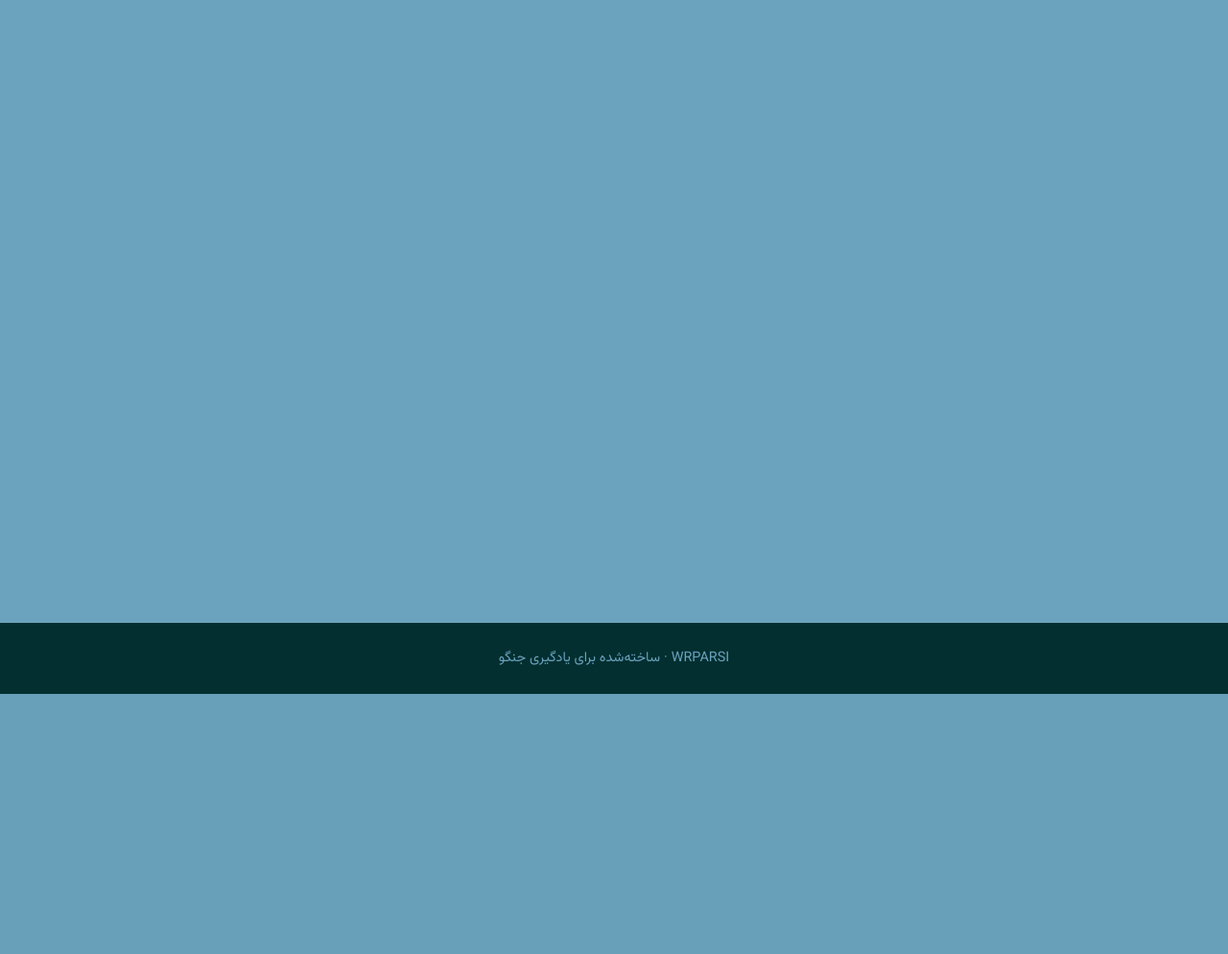
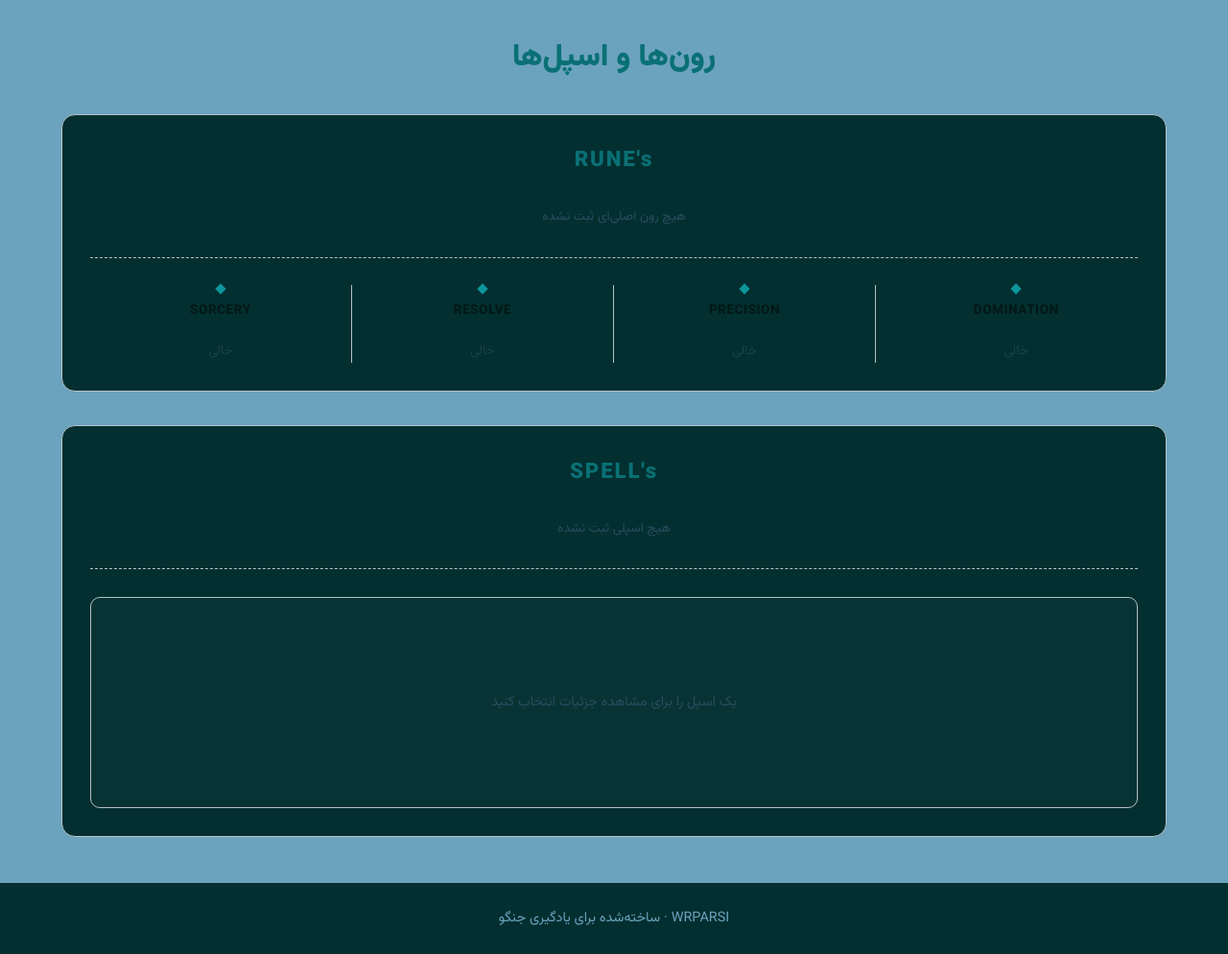
Before and after one commit to AKILLERHM/WRPARSI, a Django app: a page that uses runes/templates/runes/runes_and_spells_page.html in a window 1280 px wide. Shown: the part 77-1071 px from the top of the page at 96% size. Before the commit the page ends 800 px from the top, so only its background shows below. Run offline with Django 5.2, Linux system fonts and the light colour scheme; data that the repository does not hold is empty.

Commit message:
runes&spells page complet 70% of the ways need to fix some bugs

```diff
--- a/WR_PARSI/settings.py
+++ b/WR_PARSI/settings.py
@@ -28,7 +28,7 @@ SECRET_KEY = os.environ.get("DJANGO_SECRET_KEY")
 # SECURITY WARNING: don't run with debug turned on in production!
 DEBUG = os.getenv("DEBUG", "True").lower() == "true"
 
-ALLOWED_HOSTS = os.getenv("ALLOWED_HOSTS", "").split(",") if os.getenv("ALOOWED_HOSTS") else []
+ALLOWED_HOSTS = os.getenv("ALLOWED_HOSTS", "").split(",") if os.getenv("ALLOWED_HOSTS") else []
 
 
 # Application definition
--- a/runes/templates/runes/runes_and_spells_page.html
+++ b/runes/templates/runes/runes_and_spells_page.html
@@ -1,2 +1,88 @@
 {% extends "main.html" %}
 {% load static %}
+
+{% block extra_head %}
+<link rel="stylesheet" href="{% static 'style/runes_and_spells.css' %}">
+{% endblock %}
+
+{% block content %}
+
+    <div class="runes-spells-container">
+        <h1 class="page-title">رون‌ها و اسپل‌ها</h1>
+
+        <!-- ================= RUNE's ================= -->
+        <section class="runes-box">
+            <h2 class="runes-box__title">RUNE's</h2>
+
+            <!-- ردیف رون‌های اصلی (Keystone) -->
+            <div class="primary-runes-row">
+                {% for rune in primary_runes %}
+                    {% include "partials/rune_icon.html" with rune=rune %}
+                {% empty %}
+                    <p class="runes-empty">هیچ رون اصلی‌ای ثبت نشده</p>
+                {% endfor %}
+            </div>
+
+            <!-- شبکه رون‌های فرعی، دسته‌بندی‌شده -->
+            <div class="secondary-runes-grid">
+                {% for group in secondary_groups %}
+                    <div class="rune-category-column">
+                        <h3 class="rune-category-column__title">{{ group.label }}</h3>
+                        <div class="rune-category-column__icons">
+                            {% for rune in group.runes %}
+                                {% include "partials/rune_icon.html" with rune=rune %}
+                            {% empty %}
+                                <p class="runes-empty runes-empty--small">خالی</p>
+                            {% endfor %}
+                        </div>
+                    </div>
+                {% endfor %}
+            </div>
+        </section>
+
+        <!-- ================= SPELL's ================= -->
+        <section class="spells-box">
+            <h2 class="spells-box__title">SPELL's</h2>
+
+            <div class="spells-row">
+                {% for spell in spells %}
+                    <div class="spell-icon"
+                         hx-get="{% url 'SpellDetail' spell.pk %}"
+                         hx-target="#spell-detail-panel"
+                         hx-swap="innerHTML"
+                         hx-trigger="click, keyup[key=='Enter']"
+                         role="button"
+                         tabindex="0"
+                         title="{{ spell.name }}">
+                        {% if spell.img_url %}
+                            <img src="{{ spell.img_url }}" alt="{{ spell.name }}">
+                        {% endif %}
+                    </div>
+                {% empty %}
+                    <p class="runes-empty">هیچ اسپلی ثبت نشده</p>
+                {% endfor %}
+            </div>
+
+            <!-- htmx محتوای این پنل رو با کلیک روی هر اسپل، همینجا جایگزین می‌کنه -->
+            <div id="spell-detail-panel" class="spell-detail-panel">
+                <p class="spell-detail-panel__placeholder">یک اسپل را برای مشاهده جزئیات انتخاب کنید</p>
+            </div>
+        </section>
+
+    </div>
+
+    <!-- htmx محتوای مودال جزئیات رون رو با کلیک روی هر رون، اینجا لود می‌کنه -->
+    <div id="rune-modal-root"></div>
+
+{% endblock content %}
+
+{% block extra_js %}
+<script>
+    // با زدن Esc، مودال رون (اگه بازه) بسته بشه
+    document.addEventListener('keydown', function (e) {
+        if (e.key === 'Escape') {
+            document.getElementById('rune-modal-root').innerHTML = '';
+        }
+    });
+</script>
+{% endblock %}
--- a/runes/urls.py
+++ b/runes/urls.py
@@ -4,5 +4,6 @@ from . import views
 urlpatterns = [
 
     path("runes&spells/", views.runes_ans_spells_page, name="Runes&SpellsPage"),
-
+    path("runes/<int:pk>/detial", views.rune_detail, name="RuneDetail"),
+    path("spells/<int:pk>/detial", views.spell_detial, name="SpellDetial")
 ]
--- a/runes/views.py
+++ b/runes/views.py
@@ -1,13 +1,50 @@
-from django.shortcuts import render
+from django.shortcuts import render, get_object_or_404
 from .models import Rune, Spell
 
 
 
 def runes_ans_spells_page(request):
 
-    runes = Rune.objects.all()
+    primary_runes = Rune.objects.filter(role=Rune.Role.PRIMARY)
+
+    #ترتیب نمایش ستون های رون های فرعی
+    category_order = [
+        (Rune.SecondaryCategory.DOMINATION, "Domination"),
+        (Rune.SecondaryCategory.PRECISION, "Precision"),
+        (Rune.SecondaryCategory.RESOLVE, "Resolve"),
+        (Rune.SecondaryCategory.SORCERY, "sorcery"),
+    ]
+
+    secondary_groups = [
+        {
+            "code": code,
+            "label": label,
+            "runes": Rune.objects.filter(
+                role=Rune.Role.SECONDARY,
+                secondary_category=code,
+            ),
+        }
+        for code,label in category_order
+    ]
+
     spells = Spell.objects.all()
 
-    context = { "runes": runes, "spells":spells }
+    context = {
+        "primary_runes": primary_runes,
+        "secondary_groups": secondary_groups,
+        "spells": spells
+    }
 
     return render(request, "runes/runes_and_spells_page.html", context )
+
+
+
+def rune_detail(request, pk):
+    rune = get_object_or_404(Rune, pk=pk)
+    return render(request, "partials/rune_detial.html", {"rune": rune})
+
+
+
+def spell_detial(request, pk):
+    spell = get_object_or_404(Spell, pk=pk)
+    return render(render, "partials/spell_detial.html", {"spell": spell})
--- a/static/style/runes_and_spells.css
+++ b/static/style/runes_and_spells.css
@@ -0,0 +1,408 @@
+/* ==========================================================================
+   Runes & Spells Page Styles — runes_and_spells.css
+   ========================================================================== */
+
+.runes-spells-container {
+  max-width: 1200px;
+  margin: 2rem auto 3rem;
+  padding: 0 1.5rem;
+}
+
+.page-title {
+  text-align: center;
+  color: var(--color-heading, #0C969C);
+  margin-bottom: 1.8rem;
+  font-size: 2rem;
+  font-weight: 900;
+}
+
+.runes-empty {
+  color: var(--color-text-muted, #0A7075);
+  font-size: 0.85rem;
+}
+
+.runes-empty--small {
+  opacity: 0.6;
+}
+
+/* ==========================================================================
+   RUNE's box
+   ========================================================================== */
+
+.runes-box {
+  background: var(--c-dark, #032F30);
+  border: 1px solid var(--color-surface-border, #274D60);
+  border-radius: 14px;
+  padding: 1.8rem;
+  margin-bottom: 2.2rem;
+}
+
+.runes-box__title {
+  text-align: center;
+  color: var(--color-heading, #0C969C);
+  font-size: 1.4rem;
+  font-weight: 900;
+  letter-spacing: 0.08em;
+  margin-bottom: 1.6rem;
+}
+
+/* ---------- ردیف رون‌های اصلی (Keystone) ---------- */
+
+.primary-runes-row {
+  display: flex;
+  flex-wrap: wrap;
+  justify-content: center;
+  gap: 0.9rem;
+  padding-bottom: 1.8rem;
+  margin-bottom: 1.8rem;
+  border-bottom: 1px dashed var(--color-surface-border, #274D60);
+}
+
+/* ---------- آیکون رون (مشترک بین اصلی و فرعی) ---------- */
+
+.rune-icon {
+  width: 56px;
+  height: 56px;
+  min-width: 56px;
+  border-radius: 50%;
+  background: rgba(255, 255, 255, 0.04);
+  border: 2px solid var(--color-surface-border, #274D60);
+  display: flex;
+  align-items: center;
+  justify-content: center;
+  cursor: pointer;
+  overflow: hidden;
+  transition: border-color 0.2s ease, transform 0.2s ease, box-shadow 0.2s ease;
+}
+
+.rune-icon img {
+  width: 100%;
+  height: 100%;
+  object-fit: cover;
+}
+
+.rune-icon:hover,
+.rune-icon:focus-visible {
+  border-color: var(--c-cyan, #0C969C);
+  transform: translateY(-3px);
+  box-shadow: 0 6px 16px rgba(12, 150, 156, 0.35);
+  outline: none;
+}
+
+/* ---------- شبکه رون‌های فرعی: ۴ ستون دسته‌بندی‌شده ---------- */
+
+.secondary-runes-grid {
+  display: grid;
+  grid-template-columns: repeat(4, 1fr);
+}
+
+.rune-category-column {
+  padding: 0 1.2rem;
+  border-right: 1px solid var(--color-surface-border, #274D60);
+}
+
+.rune-category-column:first-child {
+  padding-right: 0;
+  border-right: none;
+}
+
+.rune-category-column:last-child {
+  padding-left: 1.2rem;
+}
+
+.rune-category-column__title {
+  position: relative;
+  text-align: center;
+  color: var(--color-text, #6BA3BE);
+  font-size: 0.85rem;
+  font-weight: 700;
+  text-transform: uppercase;
+  letter-spacing: 0.04em;
+  margin-bottom: 1.1rem;
+  padding-top: 0.9rem;
+}
+
+/* لوزی تزئینی بالای عنوان هر دسته، مطابق طرح دست‌کشیده */
+.rune-category-column__title::before {
+  content: "";
+  position: absolute;
+  top: 0;
+  left: 50%;
+  width: 8px;
+  height: 8px;
+  background: var(--c-cyan, #0C969C);
+  transform: translateX(-50%) rotate(45deg);
+}
+
+.rune-category-column__icons {
+  display: flex;
+  flex-wrap: wrap;
+  justify-content: center;
+  gap: 0.6rem;
+}
+
+.rune-category-column__icons .rune-icon {
+  width: 46px;
+  height: 46px;
+  min-width: 46px;
+}
+
+/* ==========================================================================
+   Rune detail modal
+   ========================================================================== */
+
+.rune-modal-backdrop {
+  position: fixed;
+  inset: 0;
+  background: rgba(3, 23, 22, 0.75);
+  display: flex;
+  align-items: center;
+  justify-content: center;
+  padding: 1.5rem;
+  z-index: 1000;
+  animation: rune-modal-fade-in 0.15s ease;
+}
+
+@keyframes rune-modal-fade-in {
+  from { opacity: 0; }
+  to { opacity: 1; }
+}
+
+.rune-modal {
+  position: relative;
+  background: var(--color-surface, #032F30);
+  border: 1px solid var(--color-surface-border, #274D60);
+  border-radius: 12px;
+  max-width: 480px;
+  width: 100%;
+  max-height: 85vh;
+  overflow-y: auto;
+  padding: 1.8rem;
+  box-shadow: 0 12px 40px rgba(0, 0, 0, 0.5);
+}
+
+.rune-modal__close {
+  position: absolute;
+  top: 0.7rem;
+  left: 0.7rem;
+  width: 2rem;
+  height: 2rem;
+  border: none;
+  border-radius: 50%;
+  background: rgba(255, 255, 255, 0.1);
+  color: var(--color-text, #6BA3BE);
+  font-size: 1.3rem;
+  line-height: 1;
+  cursor: pointer;
+}
+
+.rune-modal__close:hover {
+  background: rgba(255, 255, 255, 0.2);
+}
+
+.rune-modal__header {
+  display: flex;
+  gap: 1rem;
+  align-items: center;
+  margin-bottom: 1.2rem;
+}
+
+.rune-modal__img {
+  width: 64px;
+  height: 64px;
+  border-radius: 50%;
+  object-fit: cover;
+  flex-shrink: 0;
+  border: 2px solid var(--color-surface-border, #274D60);
+}
+
+.rune-modal__name {
+  color: var(--color-heading, #0C969C);
+  font-size: 1.2rem;
+  margin-bottom: 0.3rem;
+}
+
+.rune-type-badge {
+  display: inline-block;
+  background: rgba(255, 255, 255, 0.1);
+  color: var(--color-text-muted, #6BA3BE);
+  font-size: 0.72rem;
+  padding: 0.15rem 0.5rem;
+  border-radius: 999px;
+}
+
+.rune-modal__desc {
+  color: var(--color-text, #6BA3BE);
+  line-height: 1.9;
+}
+
+/* ==========================================================================
+   SPELL's box
+   ========================================================================== */
+
+.spells-box {
+  background: var(--c-dark, #032F30);
+  border: 1px solid var(--color-surface-border, #274D60);
+  border-radius: 14px;
+  padding: 1.8rem;
+}
+
+.spells-box__title {
+  text-align: center;
+  color: var(--color-heading, #0C969C);
+  font-size: 1.4rem;
+  font-weight: 900;
+  letter-spacing: 0.08em;
+  margin-bottom: 1.6rem;
+}
+
+.spells-row {
+  display: flex;
+  flex-wrap: wrap;
+  justify-content: center;
+  gap: 0.8rem;
+  padding-bottom: 1.8rem;
+  margin-bottom: 1.8rem;
+  border-bottom: 1px dashed var(--color-surface-border, #274D60);
+}
+
+.spell-icon {
+  width: 56px;
+  height: 56px;
+  min-width: 56px;
+  border-radius: 10px;
+  background: rgba(255, 255, 255, 0.04);
+  border: 2px solid var(--color-surface-border, #274D60);
+  display: flex;
+  align-items: center;
+  justify-content: center;
+  cursor: pointer;
+  overflow: hidden;
+  transition: border-color 0.2s ease, transform 0.2s ease, box-shadow 0.2s ease;
+}
+
+.spell-icon img {
+  width: 100%;
+  height: 100%;
+  object-fit: cover;
+}
+
+.spell-icon:hover,
+.spell-icon:focus-visible {
+  border-color: var(--c-cyan, #0C969C);
+  transform: translateY(-3px);
+  box-shadow: 0 6px 16px rgba(12, 150, 156, 0.35);
+  outline: none;
+}
+
+/* ---------- پنل جزئیات اسپل (ثابت، نه مودال) ---------- */
+
+.spell-detail-panel {
+  min-height: 220px;
+  border-radius: 10px;
+  overflow: hidden;
+  background: rgba(255, 255, 255, 0.02);
+  border: 1px solid var(--color-surface-border, #274D60);
+  display: flex;
+}
+
+.spell-detail-panel__placeholder {
+  margin: auto;
+  color: var(--color-text-muted, #0A7075);
+  font-size: 0.9rem;
+}
+
+.spell-detail-panel__content {
+  position: relative;
+  width: 100%;
+  min-height: 220px;
+  background-size: cover;
+  background-position: center;
+  display: flex;
+  align-items: flex-end;
+}
+
+.spell-detail-panel__scrim {
+  position: absolute;
+  inset: 0;
+  background: linear-gradient(to top, rgba(3, 23, 22, 0.92) 0%, rgba(3, 23, 22, 0.55) 45%, transparent 100%);
+}
+
+.spell-detail-panel__info {
+  position: relative;
+  z-index: 1;
+  padding: 1.2rem 1.4rem;
+  margin-right: auto; /* توی RTL یعنی بچسبه سمت راست */
+  text-align: right;
+  max-width: 60%;
+}
+
+.spell-detail-panel__name {
+  color: #ffffff;
+  font-size: 1.15rem;
+  font-weight: 900;
+  margin-bottom: 0.3rem;
+}
+
+.spell-detail-panel__cooldown {
+  color: #FFE9A8;
+  font-size: 0.85rem;
+  font-weight: 700;
+  margin-bottom: 0.5rem;
+}
+
+.spell-detail-panel__desc {
+  color: var(--color-text, #6BA3BE);
+  font-size: 0.88rem;
+  line-height: 1.8;
+}
+
+/* ==========================================================================
+   Responsive
+   ========================================================================== */
+
+@media (max-width: 900px) {
+  .secondary-runes-grid {
+    grid-template-columns: repeat(2, 1fr);
+    row-gap: 1.8rem;
+  }
+
+  .rune-category-column {
+    border-right: none;
+    border-bottom: 1px dashed var(--color-surface-border, #274D60);
+    padding-bottom: 1.4rem;
+  }
+
+  .rune-category-column:nth-child(odd) {
+    border-left: 1px solid var(--color-surface-border, #274D60);
+  }
+}
+
+@media (max-width: 600px) {
+  .runes-box,
+  .spells-box {
+    padding: 1.2rem;
+  }
+
+  .secondary-runes-grid {
+    grid-template-columns: 1fr;
+  }
+
+  .rune-category-column:nth-child(odd) {
+    border-left: none;
+  }
+
+  .rune-category-column {
+    border-bottom: 1px dashed var(--color-surface-border, #274D60);
+  }
+
+  .rune-icon {
+    width: 48px;
+    height: 48px;
+    min-width: 48px;
+  }
+
+  .spell-detail-panel__info {
+    max-width: 80%;
+  }
+}
```
Also changed, not shown: runes/templates/partials/rune_detail.html (added, +23 -0 lines), runes/templates/partials/rune_icon.html (added, +12 -0 lines), runes/templates/partials/spell_detail.html (added, +14 -0 lines), README.md.
